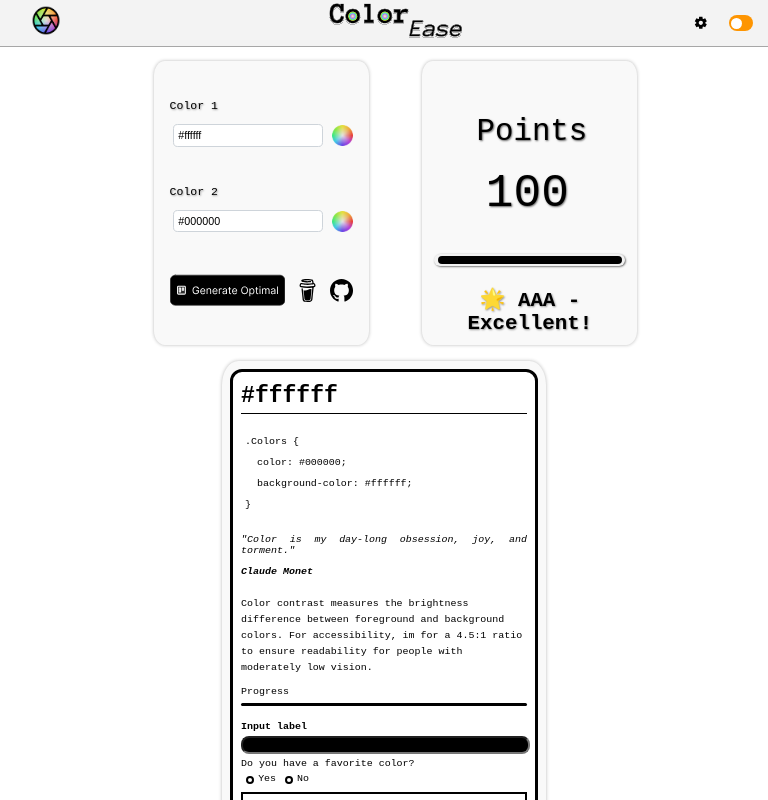
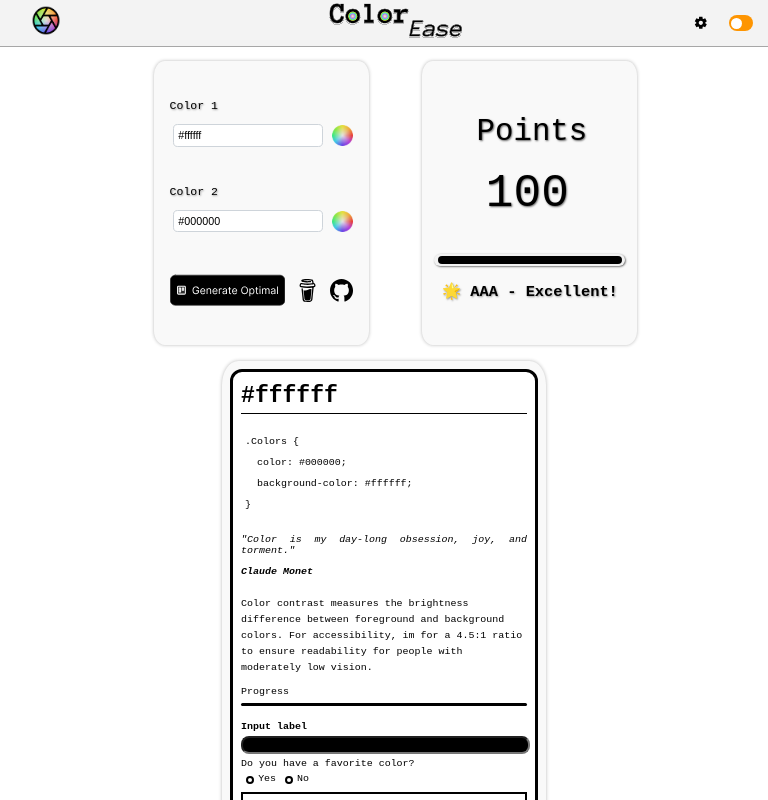
Before and after one commit to abrahammordev/ColorEase, a React (Create React App) app: page / in a window 768 px wide. Built offline with nearby package versions, Linux system fonts and the light colour scheme.

Commit message:
Update font size in contrast-level class for better responsiveness

```diff
--- a/src/components/styles.module/Points.module.css
+++ b/src/components/styles.module/Points.module.css
@@ -116,7 +116,7 @@
   }
 
   .contrast-level {
-    font-size: 1.3em;
+    font-size: 2vw;
 
   }
 }
```
